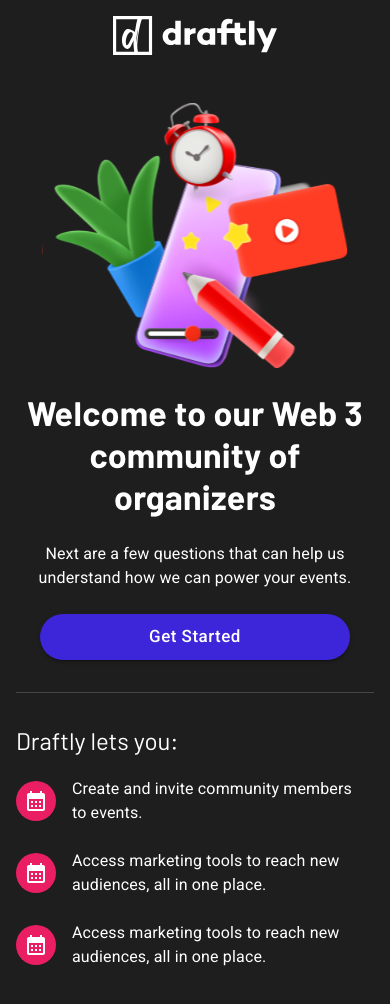
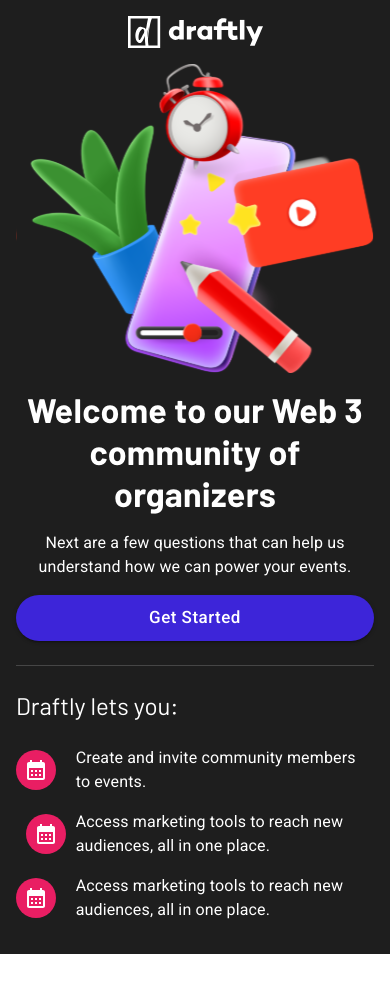
Before and after one commit to petemcgrath/draftlyweb, a React (Create React App) app: page / in a window 390 px wide. Shown: the top 1004 px of the page. After the commit the page ends 954 px from the top, so only its background shows below. Built offline with nearby package versions, Linux system fonts and the light colour scheme.

Commit message:
Responsive layouts

```diff
--- a/src/App.js
+++ b/src/App.js
@@ -4,6 +4,7 @@ import { useState } from 'react';
 import CssBaseline from '@mui/material/CssBaseline';
 import { ThemeProvider } from '@mui/material/styles';
 import { styled } from '@mui/material/styles';
+import Container from '@mui/system/Container';
 
 import '@fontsource/roboto/300.css';
 import '@fontsource/roboto/400.css';
@@ -17,14 +18,10 @@ import { default as NewCommunity } from './components/community';
 
 import theme from './customTheme';
 
-const Wrapper = styled('main')(({ theme }) => ({
+const Wrapper = styled('div')(({ theme }) => ({
   backgroundColor: '#1E1E1E',
   minHeight: '100vh',
   paddingBottom: theme.spacing(4),
-}));
-
-const Main = styled('main')(({ theme }) => ({
-  padding: theme.spacing(2),
 }));
 
 export default function App({ ...props }) {
@@ -47,8 +44,10 @@ export default function App({ ...props }) {
     <ThemeProvider theme={theme}>
       <CssBaseline />
       <Wrapper>
-        <Header setStep={setStep} />
-        <Main>{basicRouter()}</Main>
+        <Container>
+          <Header setStep={setStep} />
+          <main>{basicRouter()}</main>
+        </Container>
       </Wrapper>
     </ThemeProvider>
   );
--- a/src/components/community/New.js
+++ b/src/components/community/New.js
@@ -1,4 +1,6 @@
 import React from 'react';
+import Grid from '@mui/material/Unstable_Grid2';
+import Paper from '@mui/material/Paper';
 import OutlinedInput from '@mui/material/OutlinedInput';
 import Box from '@mui/material/Box';
 import TextareaAutosize from '@mui/material/TextareaAutosize';
@@ -20,8 +22,26 @@ const Input = styled(OutlinedInput)(({ theme }) => ({
   },
 }));
 
+const FormBox = styled(Paper)(({ theme }) => ({
+  background: '#1F2022',
+  border: '1px solid #333',
+  padding: theme.spacing(3),
+  minHeight: 400,
+}));
+
 const Intro = ({ setStep }) => {
   return (
+    <Grid container>
+      <Grid item xs={12} md={6} mdOffset={3}>
+        <FormBox>
+          <Form setStep={setStep}></Form>
+        </FormBox>
+      </Grid>
+    </Grid>
+  );
+};
+
+const Form = ({ setStep }) => (
   <>
     <Box
       component='form'
@@ -112,6 +132,5 @@ const Intro = ({ setStep }) => {
     </Typography>
   </>
 );
-};
 
 export default Intro;
--- a/src/components/header/Header.js
+++ b/src/components/header/Header.js
@@ -1,4 +1,4 @@
-import React from "react";
+import React from 'react';
 import logo from '../../assets/draftlyLogo.svg';
 import { styled } from '@mui/material/styles';
 
@@ -8,14 +8,14 @@ const Wrapper = styled('div')(({ theme }) => ({
 }));
 
 const Logo = styled('img')(({ theme }) => ({
-  height: '10vmin',
+  height: 32,
   verticalAlign: 'bottom',
 }));
 
-const Header = ({setStep}) => {
+const Header = ({ setStep }) => {
   return (
     <Wrapper>
-      <Logo src={logo} alt="logo" onClick={() => setStep(1)} />
+      <Logo src={logo} alt='logo' onClick={() => setStep(1)} />
     </Wrapper>
   );
 };
--- a/src/components/intro/Intro.js
+++ b/src/components/intro/Intro.js
@@ -1,102 +1,171 @@
 import React from 'react';
+
+import Grid from '@mui/material/Grid';
 import Avatar from '@mui/material/Avatar';
 import Typography from '@mui/material/Typography';
 import Button from '@mui/material/Button';
-import Stack from '@mui/material/Stack';
 import Divider from '@mui/material/Divider';
-import List from '@mui/material/List';
-import ListItem from '@mui/material/ListItem';
-import ListItemIcon from '@mui/material/ListItemIcon';
-import ListItemText from '@mui/material/ListItemText';
 import { pink } from '@mui/material/colors';
 import CalendarMonthIcon from '@mui/icons-material/CalendarMonth';
 import { styled } from '@mui/material/styles';
 import hero from '../../assets/intro.svg';
 
-const HeroWrapper = styled('div')(({ theme }) => ({
-  padding: theme.spacing(1, 0),
-  textAlign: 'center',
+const Hero = styled('img')(({ theme }) => ({
+  width: '100%',
+  maxWidth: 405,
+  margin: '0 auto',
+  display: 'block',
 }));
 
-const OfferingsWrapper = styled('div')(({ theme }) => ({
-  padding: theme.spacing(1, 0),
-}));
+const GridItemHeader = () => (
+  <Grid item xs={12}>
+    <Typography
+      variant='h5'
+      sx={{
+        textAlign: {
+          xs: 'left',
+          sm: 'center',
+        },
+      }}
+    >
+      Draftly lets you:
+    </Typography>
+  </Grid>
+);
 
-const Hero = styled('img')(({ theme }) => ({
-  height: '70vmin',
-  verticalAlign: 'bottom',
-  padding: theme.spacing(1, 0, 0),
-}));
+const GridItemOfferings = () => (
+  <Grid
+    item
+    xs={12}
+    container
+    rowSpacing={2}
+    columnSpacing={2}
+    alignItems='flex-start'
+  >
+    <Grid item xs={12} sm={4} container rowSpacing={2} alignItems='center'>
+      <Grid item xs={2} sm={12}>
+        <Avatar sx={{ bgcolor: pink[500] }}>
+          <CalendarMonthIcon />
+        </Avatar>
+      </Grid>
+      <Grid item xs={10} sm={12}>
+        <Typography
+          sx={{
+            textAlign: {
+              xs: 'left',
+              sm: 'center',
+            },
+          }}
+        >
+          Create and invite community members to events.
+        </Typography>
+      </Grid>
+    </Grid>
 
-const LI = styled(ListItem)(({ theme }) => ({
-  paddingLeft: 0,
-}));
+    <Grid item xs={12} sm={4} container rowSpacing={2} alignItems='center'>
+      <Grid item xs={2} sm={12}>
+        <Avatar sx={{ bgcolor: pink[500], margin: '0 auto' }}>
+          <CalendarMonthIcon />
+        </Avatar>
+      </Grid>
+      <Grid item xs={10} sm={12}>
+        <Typography
+          sx={{
+            textAlign: {
+              xs: 'left',
+              sm: 'center',
+            },
+          }}
+        >
+          Access marketing tools to reach new audiences, all in one place.
+        </Typography>
+      </Grid>
+    </Grid>
+
+    <Grid item xs={12} sm={4} container rowSpacing={2} alignItems='center'>
+      <Grid item xs={2} sm={12}>
+        <Avatar sx={{ bgcolor: pink[500] }}>
+          <CalendarMonthIcon />
+        </Avatar>
+      </Grid>
+      <Grid item xs={10} sm={12}>
+        <Typography
+          sx={{
+            textAlign: {
+              xs: 'left',
+              sm: 'center',
+            },
+          }}
+        >
+          Access marketing tools to reach new audiences, all in one place.
+        </Typography>
+      </Grid>
+    </Grid>
+  </Grid>
+);
 
 const Intro = ({ setStep }) => {
   return (
     <>
-      <HeroWrapper>
+      <Grid
+        container
+        alignItems='center'
+        columnSpacing={2}
+        rowSpacing={2}
+        sx={{ pb: (theme) => theme.spacing(3) }}
+      >
+        <Grid item xs={12} sm={6}>
           <Hero src={hero} alt='Alt me' />
+        </Grid>
+        <Grid item xs={12} sm={6} container rowSpacing={2}>
+          <Grid item xs={12}>
             <Typography
               variant='h4'
-          sx={(theme) => ({
-            padding: theme.spacing(3, 0),
-          })}
+              sx={{
+                textAlign: {
+                  xs: 'center',
+                  sm: 'left',
+                },
+              }}
             >
               Welcome to our Web 3 community of organizers
             </Typography>
-        <Typography>
-          Next are a few questions that can help us understand how we can power
-          your events.
+          </Grid>
+          <Grid item xs={12}>
+            <Typography
+              sx={{
+                textAlign: {
+                  xs: 'center',
+                  sm: 'left',
+                },
+              }}
+            >
+              Next are a few questions that can help us understand how we can
+              power your events.
             </Typography>
-        <Stack
-          spacing={2}
-          sx={(theme) => ({
-            padding: theme.spacing(3),
-          })}
+          </Grid>
+          <Grid item xs={12} md={6} lg={4}>
+            <Button
+              size='large'
+              variant='contained'
+              onClick={() => setStep(2)}
+              sx={{
+                display: 'block',
+                width: '100%',
+              }}
             >
-          <Button size='large' variant='contained' onClick={() => setStep(2)}>
               Get Started
             </Button>
-        </Stack>
-      </HeroWrapper>
+          </Grid>
+        </Grid>
+      </Grid>
+
       <Divider />
-      <OfferingsWrapper>
-        <Typography
-          variant='h5'
-          sx={(theme) => ({
-            padding: theme.spacing(3, 0, 0),
-          })}
-        >
-          Draftly lets you:
-        </Typography>
-        <List component='nav' aria-label='Offerings'>
-          <LI button>
-            <ListItemIcon>
-              <Avatar sx={{ bgcolor: pink[500] }}>
-                <CalendarMonthIcon />
-              </Avatar>
-            </ListItemIcon>
-            <ListItemText primary='Create and invite community members to events.' />
-          </LI>
-          <LI button>
-            <ListItemIcon>
-              <Avatar sx={{ bgcolor: pink[500] }}>
-                <CalendarMonthIcon />
-              </Avatar>
-            </ListItemIcon>
-            <ListItemText primary='Access marketing tools to reach new audiences, all in one place.' />
-          </LI>
-          <LI button>
-            <ListItemIcon>
-              <Avatar sx={{ bgcolor: pink[500] }}>
-                <CalendarMonthIcon />
-              </Avatar>
-            </ListItemIcon>
-            <ListItemText primary='Access marketing tools to reach new audiences, all in one place.' />
-          </LI>
-        </List>
-      </OfferingsWrapper>
+
+      <Grid container rowSpacing={3} sx={{ pt: (theme) => theme.spacing(3) }}>
+        <GridItemHeader />
+        <GridItemOfferings />
+      </Grid>
     </>
   );
 };
--- a/src/components/user/User.js
+++ b/src/components/user/User.js
@@ -1,19 +1,45 @@
 import React from 'react';
+
+import Grid from '@mui/material/Unstable_Grid2';
 import OutlinedInput from '@mui/material/OutlinedInput';
 import Box from '@mui/material/Box';
 import Button from '@mui/material/Button';
 import Stack from '@mui/material/Stack';
 import { styled } from '@mui/material/styles';
+import Paper from '@mui/material/Paper';
+import Link from '@mui/material/Link';
+import { Typography } from '@mui/material';
 
 const Input = styled(OutlinedInput)(({ theme }) => ({
   background: '#000',
   border: '1px solid #333',
   borderRadius: '5px',
   color: '#888',
+  '& ::placeholder': {
+    opacity: 1,
+  },
+}));
+
+const FormBox = styled(Paper)(({ theme }) => ({
+  background: '#1F2022',
+  border: '1px solid #333',
+  padding: theme.spacing(3),
+  minHeight: 400,
 }));
 
 const User = ({ setStep }) => {
   return (
+    <Grid container>
+      <Grid item xs={12} md={6} mdOffset={3}>
+        <FormBox>
+          <Form setStep={setStep}></Form>
+        </FormBox>
+      </Grid>
+    </Grid>
+  );
+};
+
+const Form = ({ setStep }) => (
   <>
     <Box
       component='form'
@@ -23,20 +49,25 @@ const User = ({ setStep }) => {
       noValidate
       autoComplete='off'
     >
-        <Stack
-          spacing={3}
-          sx={(theme) => ({
-            padding: theme.spacing(3, 0),
-          })}
-        >
+      <Stack spacing={3}>
         <div>
           <div style={{ paddingBottom: '5px' }}>
-              <label for='outlined-name'>Your Full Name</label>
+            <label for='outlined-fname'>First Name</label>
           </div>
           <Input
             fullWidth
-              id='outlined-name'
-              defaultValue='Enter your full name'
+            id='outlined-fname'
+            defaultValue='Enter your first name'
+          />
+        </div>
+        <div>
+          <div style={{ paddingBottom: '5px' }}>
+            <label for='outlined-lname'>Last Name</label>
+          </div>
+          <Input
+            fullWidth
+            id='outlined-lname'
+            defaultValue='Enter your last name'
           />
         </div>
         <div>
@@ -49,21 +80,19 @@ const User = ({ setStep }) => {
             defaultValue='Enter your email address'
           />
         </div>
-        </Stack>
-      </Box>
-
-      <Stack
-        spacing={2}
-        sx={(theme) => ({
-          padding: theme.spacing(3),
-        })}
-      >
         <Button size='large' variant='contained' onClick={() => setStep(3)}>
           Connect your wallet
         </Button>
+        <Typography>
+          By creating an account, you agree to the <Link>Terms of Service</Link>{' '}
+          and <Link>Privacy Policy</Link>.
+        </Typography>
+        <Typography>
+          Already have an account? <Link>Sign in</Link>
+        </Typography>
       </Stack>
+    </Box>
   </>
 );
-};
 
 export default User;
```
Lines whose indentation alone changed are shown as unchanged.
